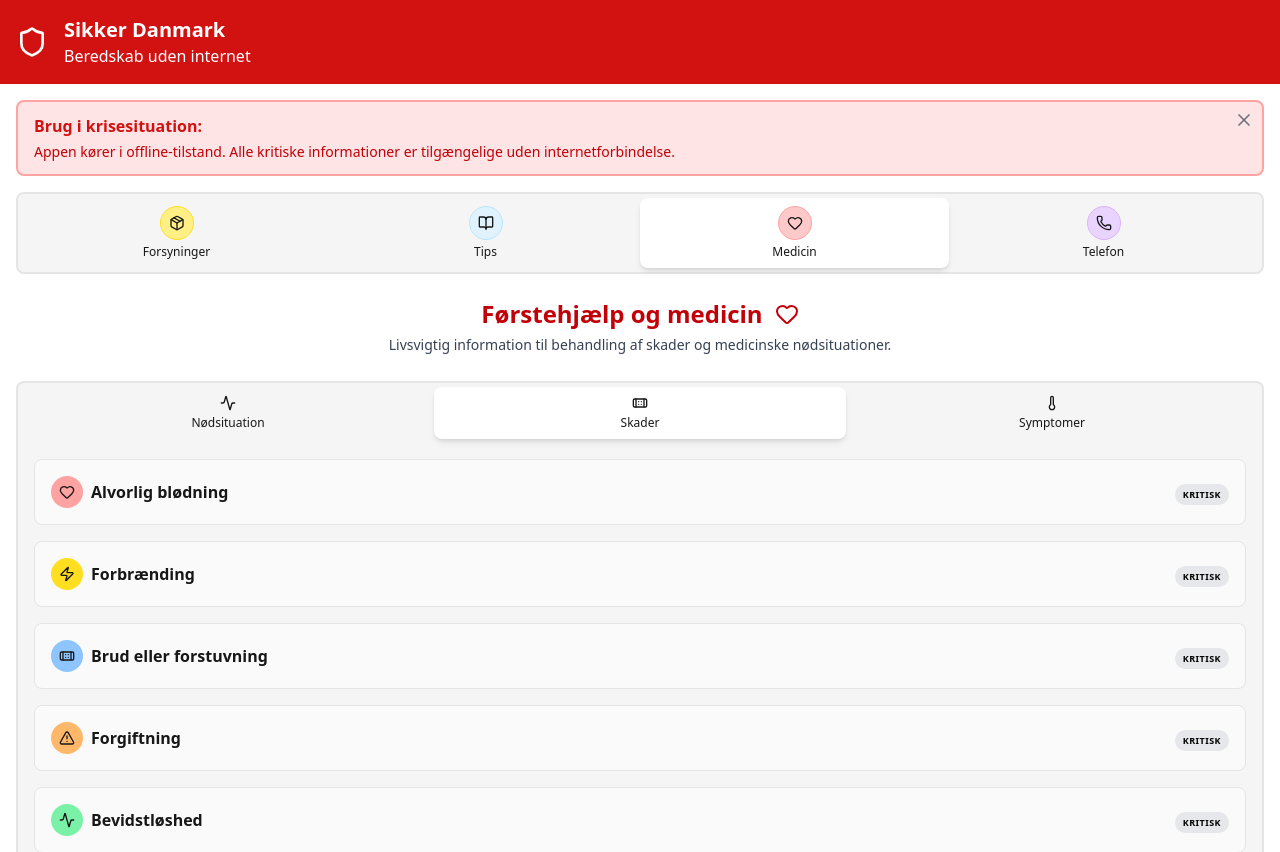
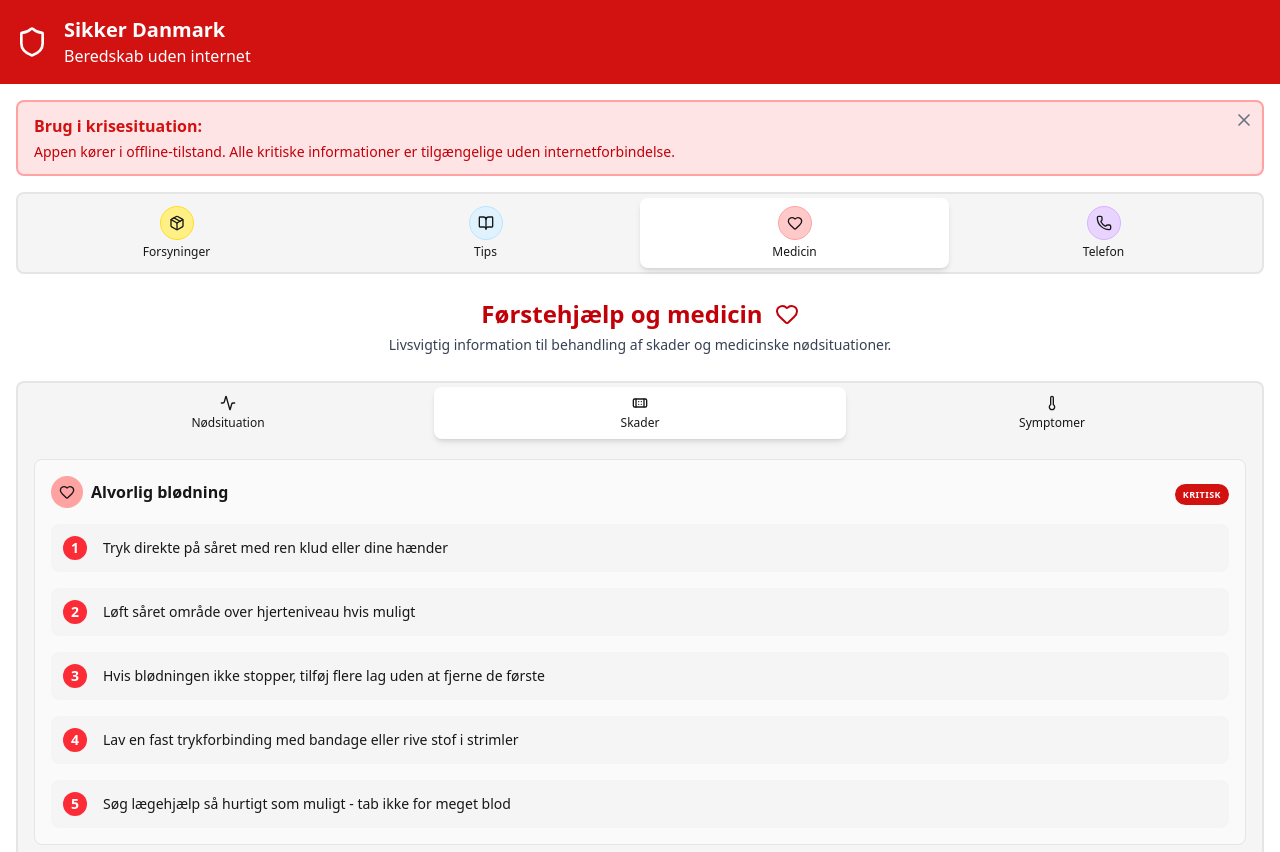
Before and after one commit to philipmunster/sikker-danmark, a Next.js app: page /medicin/injuries in a window 1280 px wide. Shown: the top 852 px of the page. Built offline with nearby package versions, Linux system fonts and the light colour scheme.

Commit message:
finish injuries UI

```diff
--- a/src/app/medicin/injuries/page.tsx
+++ b/src/app/medicin/injuries/page.tsx
@@ -22,27 +22,27 @@ export default function InjuriesPage() {
     const iconColorMap: map = {
         'Alvorlig blødning': {
             icon: Heart,
-            numColor: 'bg-red-100',
+            numColor: 'bg-red-500',
             iconColor: 'bg-red-300'
         },
         'Forbrænding': {
             icon: Zap,
-            numColor: 'bg-yellow-100',
+            numColor: 'bg-yellow-500',
             iconColor: 'bg-yellow-300'
         },
         'Brud eller forstuvning': {
             icon: Bandage,
-            numColor: 'bg-blue-100',
+            numColor: 'bg-blue-500',
             iconColor: 'bg-blue-300'
         },
         'Forgiftning': {
             icon: TriangleAlert,
-            numColor: 'bg-orange-100',
+            numColor: 'bg-orange-500',
             iconColor: 'bg-orange-300'
         },
         'Bevidstløshed': {
             icon: Activity,
-            numColor: 'bg-green-100',
+            numColor: 'bg-green-500',
             iconColor: 'bg-green-300'
         }
     }
@@ -51,15 +51,27 @@ export default function InjuriesPage() {
         const Icon = iconColorMap[emergencyItem.type].icon
         const numColor = iconColorMap[emergencyItem.type].numColor
         const iconColor = iconColorMap[emergencyItem.type].iconColor
+        const labelColor =
+            emergencyItem.label === 'KRITISK'
+            ? 'red'
+            : emergencyItem.label === 'VIGTIG'
+            ? 'gray'
+            : 'white'
 
         return (
             <div className="bg-neutral-50 border border-neutral-200 rounded-lg p-4 flex flex-col gap-4">
                 <div className="flex items-center gap-2">
                     <div className={clsx(iconColor, 'rounded-full', 'p-2')}><Icon className='h-4 w-4'/></div>
                     <p className="font-semibold">{emergencyItem.type}</p>
-                    <div className="ml-auto"><Badge color="gray">KRITISK</Badge></div>
+                    <div className="ml-auto"><Badge color={labelColor}>{emergencyItem.label}</Badge></div>
+                </div>
+                {emergencyItem.steps.map((step, index) => (
+                    <div key={index} className="flex items-center gap-4 p-3 rounded-lg bg-neutral-100 text-sm">
+                        <span className={clsx(numColor, "w-6 aspect-square rounded-full text-white font-semibold flex justify-center items-center text-sm shrink-0")}>{index + 1}</span>
+                        <p>{step}</p>
+                    </div>
+                ))}
 
-                </div>
             </div>
         )
     })
```
